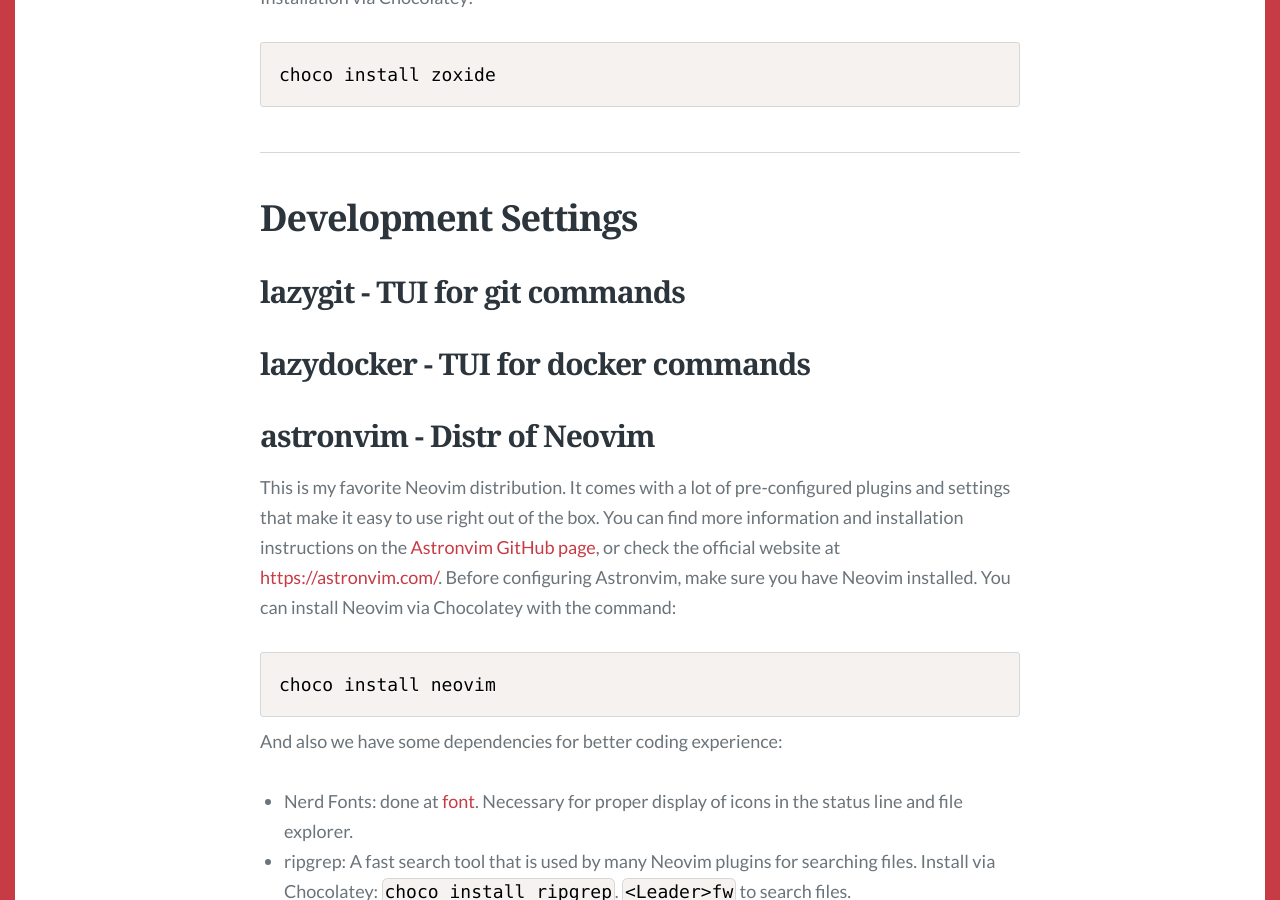
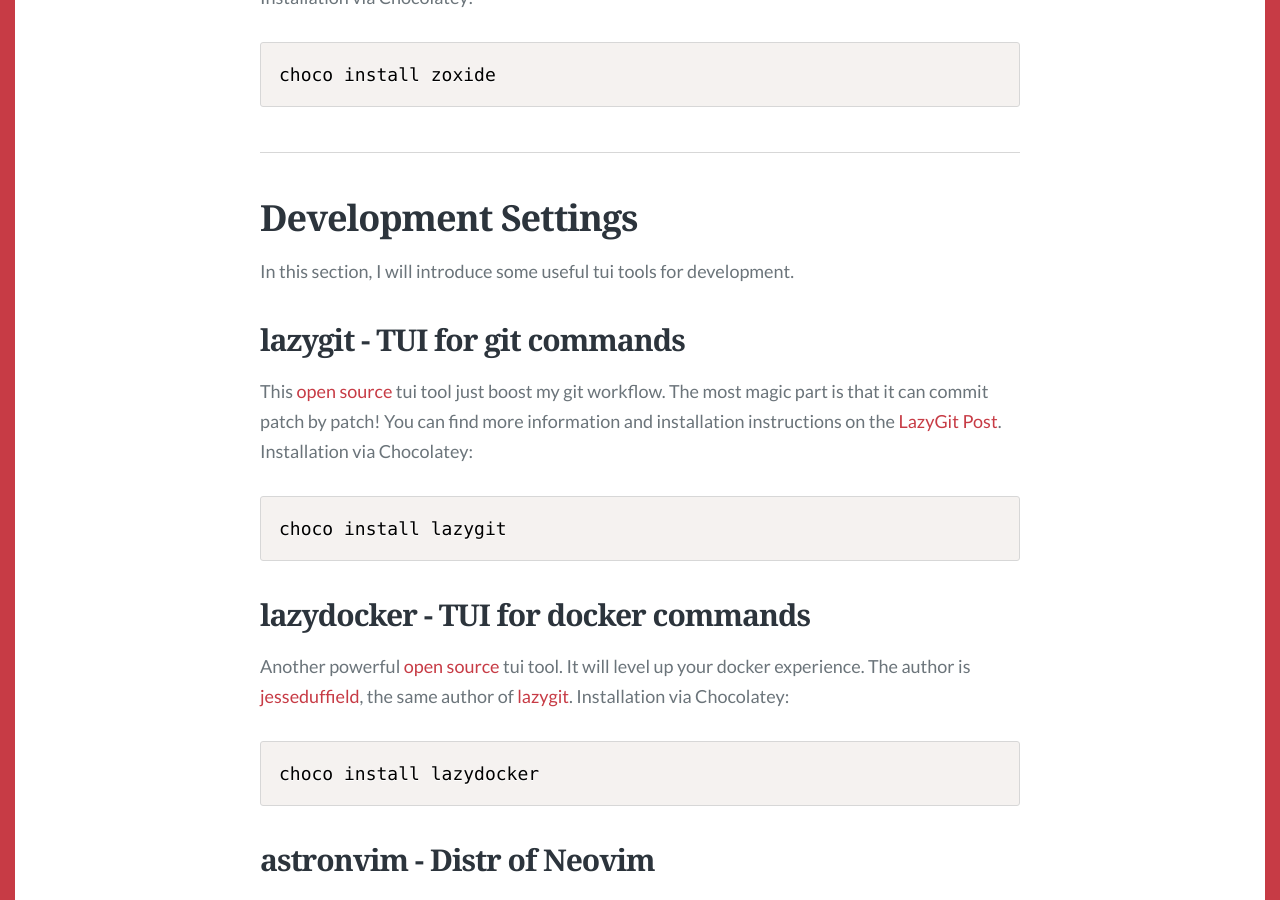
Before and after one commit to HuRuilizhen/HuRuilizhen.github.io, a Jekyll site: the page built from _posts/2025-10-16-windows-production-tools.md, in a window 1280 px wide and 900 px high, scrolled down 14895 px. Built offline with Jekyll 4.4.1, drawn with Linux system fonts in a browser that asks for light colours; some web fonts are replaced; comment, search, counter and statistics services are not loaded.

Commit message:
snap(win_prod_tool): finish development settings part draft

````diff
--- a/_posts/2025-10-16-windows-production-tools.md
+++ b/_posts/2025-10-16-windows-production-tools.md
@@ -455,9 +455,23 @@
 
 # Development Settings
 
+In this section, I will introduce some useful tui tools for development.
+
 ## lazygit - TUI for git commands
 
+This [open source](https://github.com/jesseduffield/lazygit) tui tool just boost my git workflow. The most magic part is that it can commit patch by patch! You can find more information and installation instructions on the [LazyGit Post](https://jesseduffield.com/Lazygit-5-Years-On/). Installation via Chocolatey:
+
+```powershell
+choco install lazygit
+```
+
 ## lazydocker - TUI for docker commands
+
+Another powerful [open source](https://github.com/jesseduffield/lazydocker) tui tool. It will level up your docker experience. The author is [jesseduffield](https://github.com/jesseduffield), the same author of [lazygit](https://github.com/jesseduffield/lazygit). Installation via Chocolatey:
+
+```powershell
+choco install lazydocker
+```
 
 ## astronvim - Distr of Neovim
 
````
